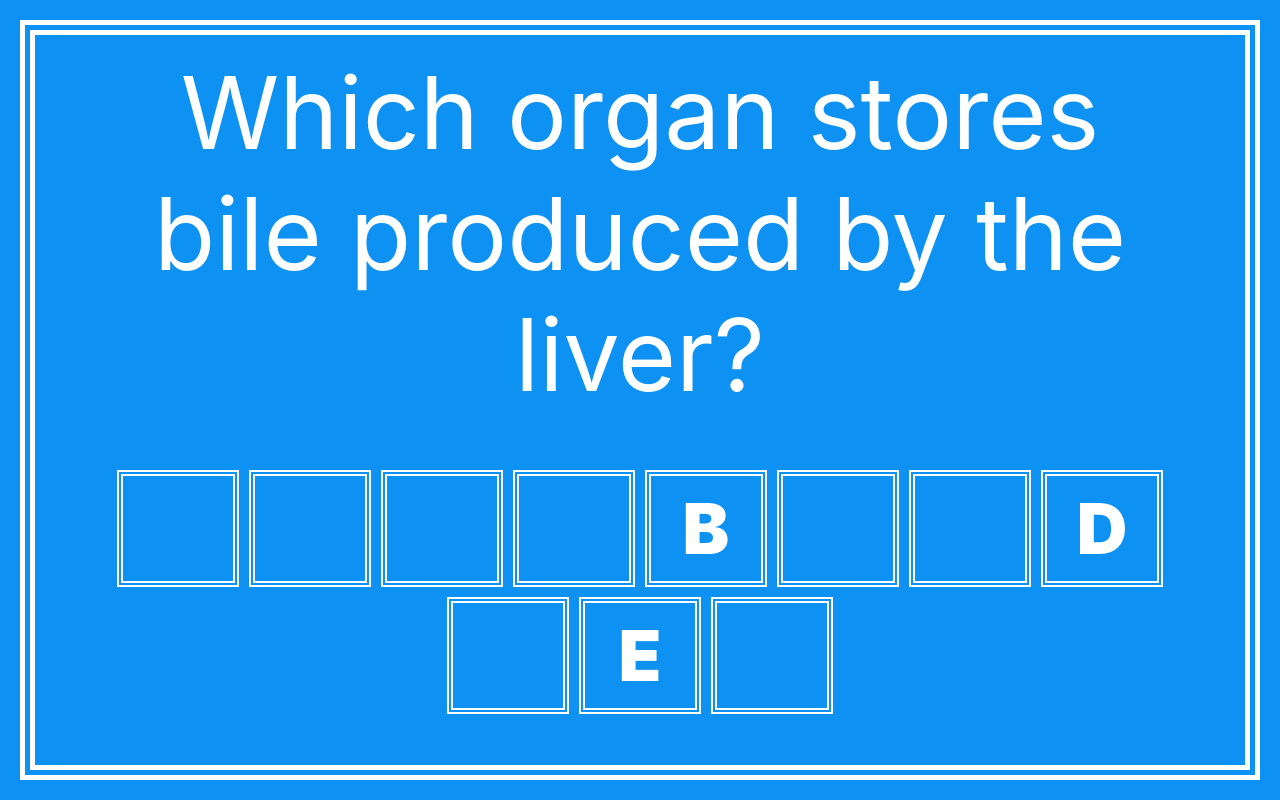
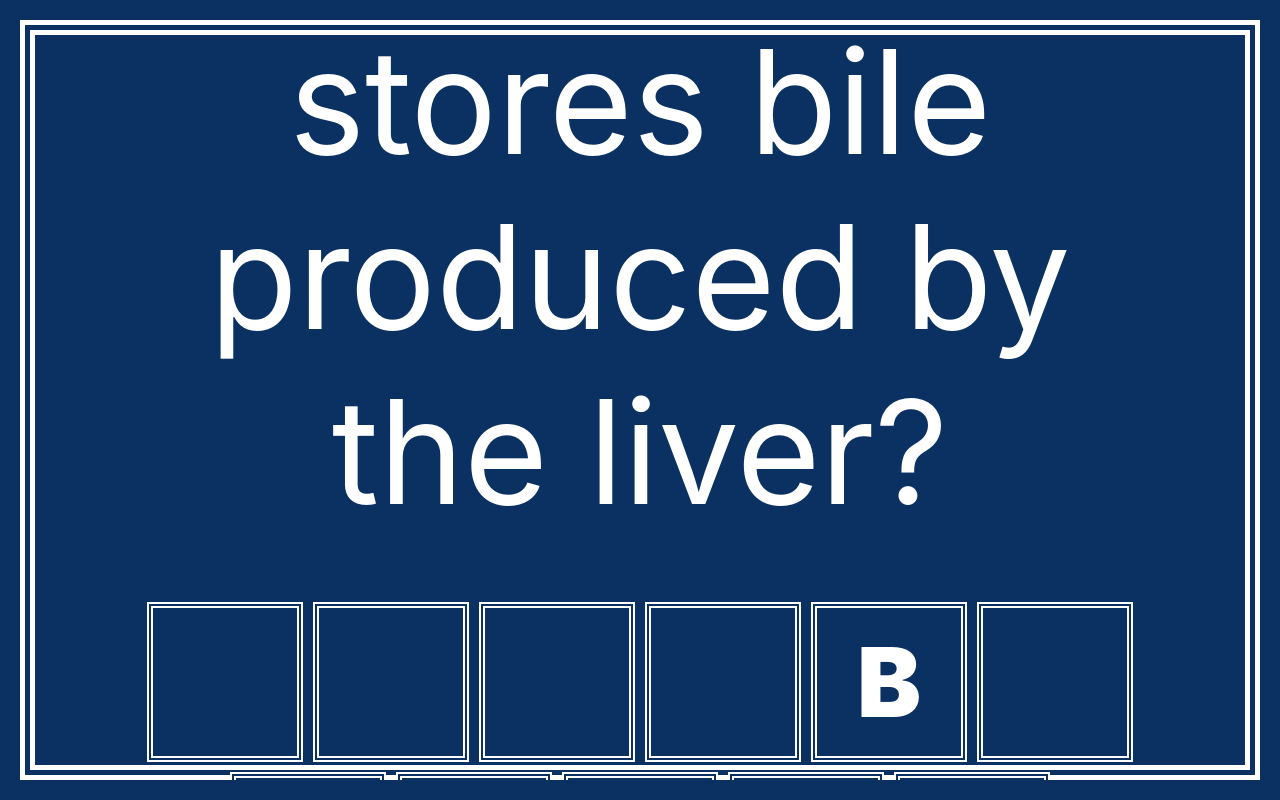
Before and after one commit to ydahal1/live-quiz, a React (Create React App) app in the folder client/: page / in a window 1280 px wide. Shown: the top 800 px of the page. Built offline with nearby package versions, Linux system fonts and the light colour scheme.

Commit message:
Added routing for gh pages

```diff
--- a/client/src/App.css
+++ b/client/src/App.css
@@ -1,13 +1,22 @@
+/* color variables */
+:root {
+  --us-flag-blue: #0a3161;
+  --us-flag-red: #b31942;
+  --us-flag-white: #ffffff;
+  font-size: 16px; /* Default root font size */
+}
+
 .App {
 }
 
 .quizboard,
 .kbc {
-  background-color: #0d92f4;
+  background-color: var(--us-flag-blue);
+  border: 15px double var(--us-flag-white);
+  outline: 6rem solid var(--us-flag-blue);
   text-align: center;
   height: 95vh;
   margin: 20px;
-  border: 15px double white;
   box-sizing: border-box;
   display: flex;
   justify-content: center;
@@ -15,13 +24,6 @@
   flex-direction: column;
 }
 /* USCIS */
-/* color variables */
-:root {
-  --us-flag-blue: #0a3161;
-  --us-flag-red: #b31942;
-  --us-flag-white: #ffffff;
-  font-size: 16px; /* Default root font size */
-}
 
 /* .uscis::before {
   background-color: var(--us-flag-blue);
@@ -77,10 +79,9 @@
 
 /* Question Component */
 .question {
-  color: white;
-  /* color: white; */
-  font-size: 100px;
-  padding: 10px 70px 40px 70px;
+  color: var(--us-flag-white);
+  font-size: 9rem;
+  padding: 1rem 5rem 3rem 5rem;
 }
 
 /* Answer  Component*/
@@ -95,13 +96,14 @@
 .char {
   /* border: 4px solid #ffa500; */
   border: 6px double white;
-  padding: 10px;
+  padding: 1rem;
   margin: 5px;
-  background-color: #0d92f4;
+  background-color: var(--us-flag-blue);
   text-transform: uppercase;
-  font-size: 70px;
+  font-size: 6rem;
   font-weight: 900;
-  min-width: 90px;
+  min-width: 7rem;
+  min-height: 7rem;
   text-align: center;
 }
 
@@ -109,7 +111,7 @@
   border: none;
   padding: 5px;
   margin: 10px;
-  background-color: #0d92f4;
+  background-color: var(--us-flag-blue);
   text-transform: uppercase;
   font-size: 40px;
   font-weight: bold;
@@ -118,7 +120,7 @@
 }
 
 .cover-char {
-  color: #0d92f4;
+  color: var(--us-flag-blue);
 }
 
 .uncover-char {
--- a/client/src/App.js
+++ b/client/src/App.js
@@ -1,10 +1,13 @@
-import React from "react";
-import { BrowserRouter as Router, Route, Routes } from "react-router-dom";
+import {
+  BrowserRouter as Router,
+  Route,
+  Routes,
+  useLocation,
+} from "react-router-dom";
 import QuizBoard from "./components/QuizBoard";
 import Uscis from "./components/Uscis";
 import "./App.css";
 
-// App component - update
 function App() {
   return (
     <Router>
@@ -12,10 +15,20 @@ function App() {
         <Routes>
           <Route exact path="/" element={<QuizBoard />} />
           <Route path="/uscis" element={<Uscis />} />
+          <Route path="*" element={<RedirectHandler />} />
         </Routes>
       </div>
     </Router>
   );
 }
 
+function RedirectHandler() {
+  const location = useLocation();
+  const redirectPath = new URLSearchParams(location.search).get("redirect");
+  if (redirectPath) {
+    window.history.replaceState(null, "", redirectPath);
+  }
+  return null;
+}
+
 export default App;
```
